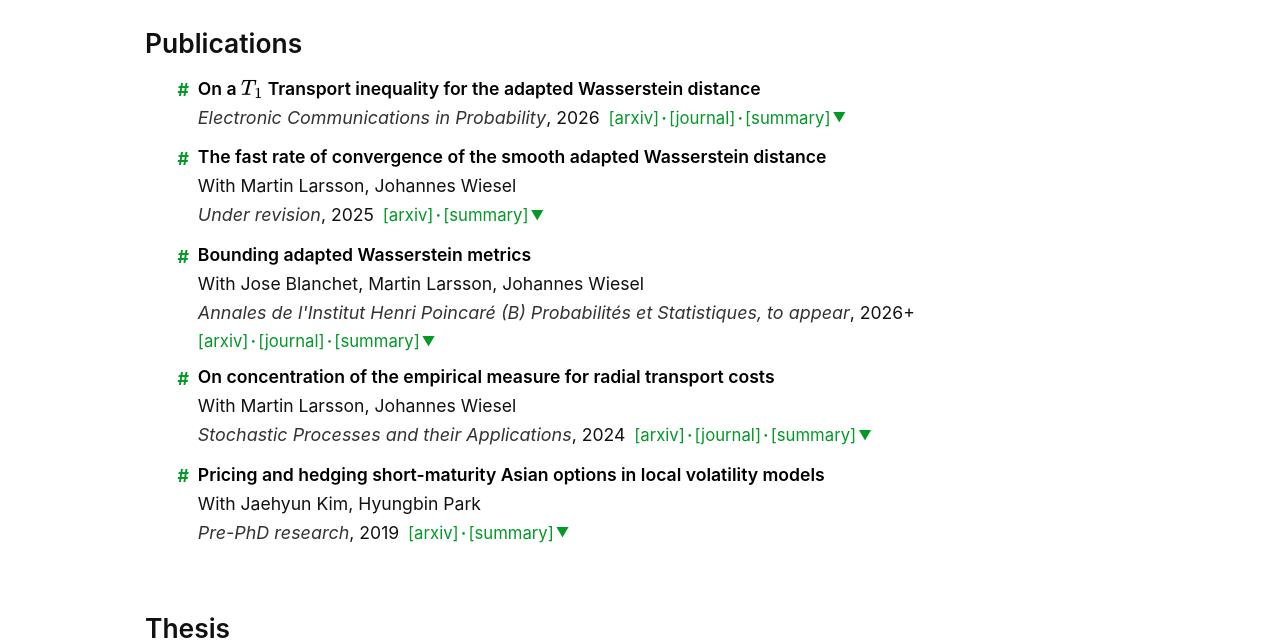
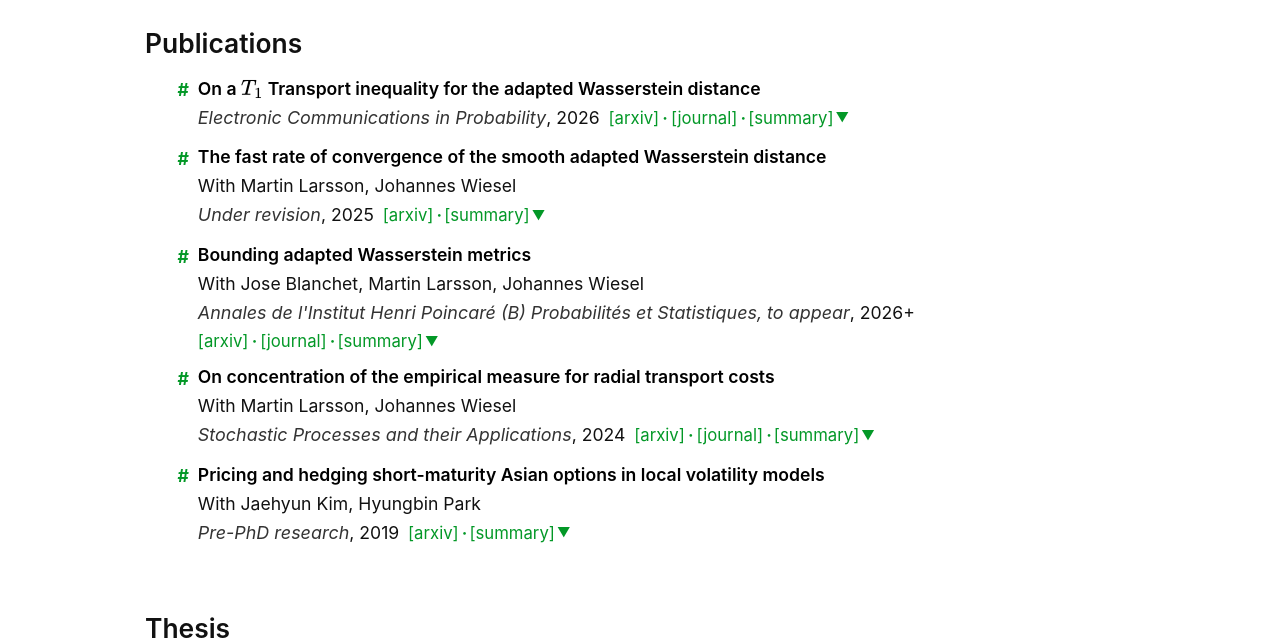
Before and after one commit to Jonghwap/Jonghwap.github.io, a Jekyll site: the page built from research.md, in a window 1280 px wide. Shown: the part 169-809 px from the top of the page. Built offline with Jekyll 4.4.1, drawn with Linux system fonts in a browser that asks for light colours; a style sheet for code colours, icons or effects is not loaded.

Commit message:
Update style-no-dark-mode.scss

```diff
--- a/assets/css/style-no-dark-mode.scss
+++ b/assets/css/style-no-dark-mode.scss
@@ -207,12 +207,12 @@
 .talk-links {
   --publication-button-font-weight: 400;
   font-family: Inter, -apple-system, BlinkMacSystemFont, "Segoe UI", sans-serif;
-  gap: 0.12em; // [arxiv] · [journal] · [summary], [slides] · [poster] 사이의 기본 간격
+  gap: 0.18em; // [arxiv] · [journal] · [summary], [slides] · [poster] 사이의 기본 간격
 }
 
 .publication-links > * + *::before,
 .talk-links > * + *::before {
-  margin-right: 0.12em; // 점(·)과 다음 링크 사이의 간격
+  margin-right: 0.18em; // 점(·)과 다음 링크 사이의 간격
 }
 
 .arxiv-button:hover,
```
